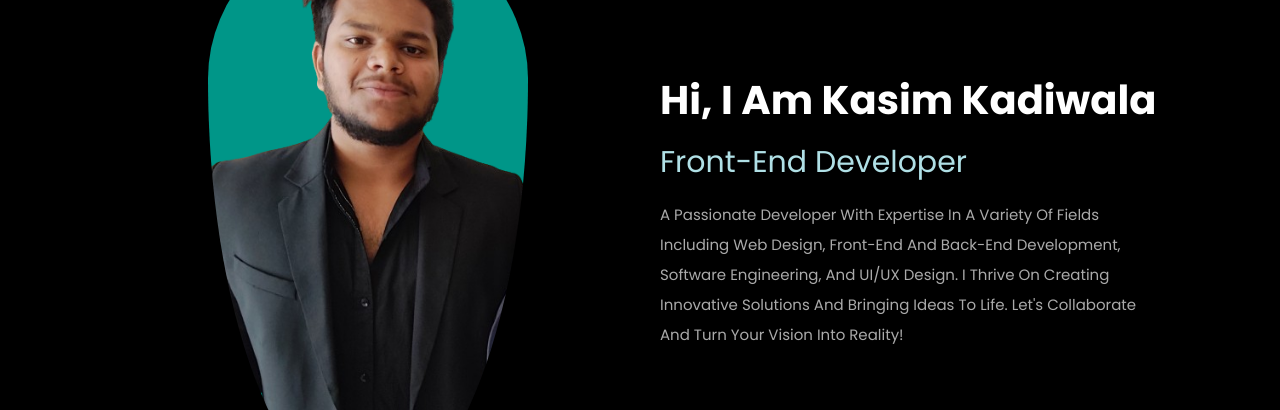
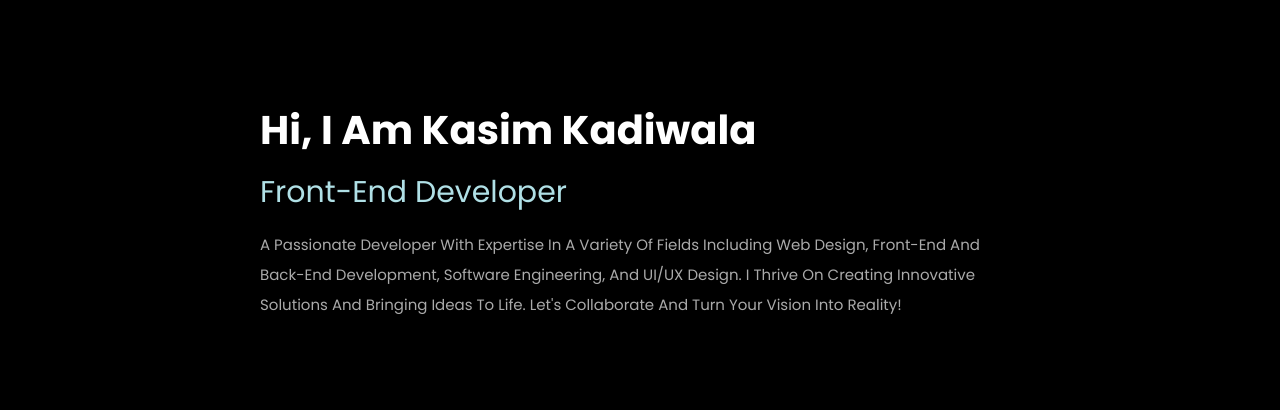
Before and after one commit to Kasimkkn/myportfolio, a React (Vite) app: page / in a window 1280 px wide. Shown: the part 153-563 px from the top of the page. Built offline with nearby package versions, Linux system fonts and the light colour scheme; the HTML template or start-up script is replaced by a standard one.

Commit message:
3d model added

```diff
--- a/package.json
+++ b/package.json
@@ -10,6 +10,8 @@
     "preview": "vite preview"
   },
   "dependencies": {
+    "@splinetool/react-spline": "^4.0.0",
+    "@splinetool/runtime": "^1.9.0",
     "react": "^18.2.0",
     "react-beautiful-dnd": "^13.1.1",
     "react-dom": "^18.2.0",
--- a/src/App.css
+++ b/src/App.css
@@ -129,36 +129,36 @@ a:hover span {
 }
 
 .home {
-  display: -webkit-box;
-  display: -ms-flexbox;
   display: flex;
-  -webkit-box-align: center;
-  -ms-flex-align: center;
   align-items: center;
-  -ms-flex-wrap: wrap;
-  flex-wrap: wrap;
-  gap: 4rem;
+  justify-content: center;
   height: calc(100vh - 6.5rem);
+  position: relative;
+  overflow: hidden;
 }
 
 .home .image {
-  -webkit-box-flex: 1;
-  -ms-flex: 1 1 42rem;
-  flex: 1 1 42rem;
-  text-align: center;
+  position: absolute;
+  top: 0;
+  left: 0;
+  width: 100%;
+  height: 100%;
+  z-index: 1;
 }
 
-.home .image img {
-  height: 58rem;
-  width: 32rem;
-  border-radius: 50% 50% 50% 50% / 27% 27% 73% 73%;
-
+.home .image .spline {
+  height: 100%;
+  width: 100%;
+  object-fit: cover;
 }
 
 .home .content {
-  -webkit-box-flex: 1;
-  -ms-flex: 1 1 42rem;
-  flex: 1 1 42rem;
+  position: absolute;
+  max-width: 800px;
+  padding: 2rem;
+  z-index: 2;
+  transition: transform 0.1s;
+  pointer-events: none;
 }
 
 .home .content h3 {
--- a/src/pages/Home.jsx
+++ b/src/pages/Home.jsx
@@ -1,14 +1,21 @@
-import React, { useState, useEffect } from 'react';
-import myphoto from '/kasim.png';
+import React, { useState, useEffect } from "react";
+import Spline from '@splinetool/react-spline';
 
 const Home = () => {
   const [index, setIndex] = useState(0);
-  const [displayedText, setDisplayedText] = useState('');
-  const strings = ['web designer', 'front-end developer', 'backend developer', 'software developer','full stack developer','ui/ux designer'];
+  const [displayedText, setDisplayedText] = useState("");
+  const strings = [
+    "web designer",
+    "front-end developer",
+    "backend developer",
+    "software developer",
+    "full stack developer",
+    "ui/ux designer",
+  ];
 
   useEffect(() => {
     let currentIndex = 0;
-    let currentText = '';
+    let currentText = "";
 
     const interval = setInterval(() => {
       if (currentIndex < strings[index].length) {
@@ -18,7 +25,7 @@ const Home = () => {
       } else {
         clearInterval(interval);
         setTimeout(() => {
-          setDisplayedText('');
+          setDisplayedText("");
           setIndex((prevIndex) => (prevIndex + 1) % strings.length);
         }, 2000);
       }
@@ -27,16 +34,42 @@ const Home = () => {
     return () => clearInterval(interval);
   }, [index]);
 
+  useEffect(() => {
+    const handleMouseMove = (e) => {
+      const content = document.querySelector(".home .content");
+      const rect = content.getBoundingClientRect();
+      const offsetX = e.clientX - rect.width / 2;
+      const offsetY = e.clientY - rect.height / 2;
+
+      content.style.transform = `translate(${offsetX}px, ${offsetY}px)`;
+    };
+
+    document.addEventListener("mousemove", handleMouseMove);
+
+    return () => {
+      document.removeEventListener("mousemove", handleMouseMove);
+    };
+  }, []);
+
   return (
     <section className="home">
       <div className="image">
-       <img src={myphoto} alt="" />
+        <Spline
+          scene="https://prod.spline.design/0-77-vpBpPWyxvCW/scene.splinecode"
+          className="spline"
+        />
       </div>
+
       <div className="content">
         <h3>hi, i am kasim kadiwala</h3>
         <span>{displayedText}</span>
-        <p>A passionate developer with expertise in a variety of fields including web design, front-end and back-end development, software engineering, and UI/UX design. I thrive on creating innovative solutions and bringing ideas to life. Let's collaborate and turn your vision into reality!</p>
-         {/* <a href="/about" className="btn"> about me <i className="fas fa-user"></i> </a> */}
+        <p>
+          A passionate developer with expertise in a variety of fields including
+          web design, front-end and back-end development, software engineering,
+          and UI/UX design. I thrive on creating innovative solutions and
+          bringing ideas to life. Let's collaborate and turn your vision into
+          reality!
+        </p>
       </div>
     </section>
   );
```
Also changed, not shown: 1 other file (tests, documents, lock files or other folders).
